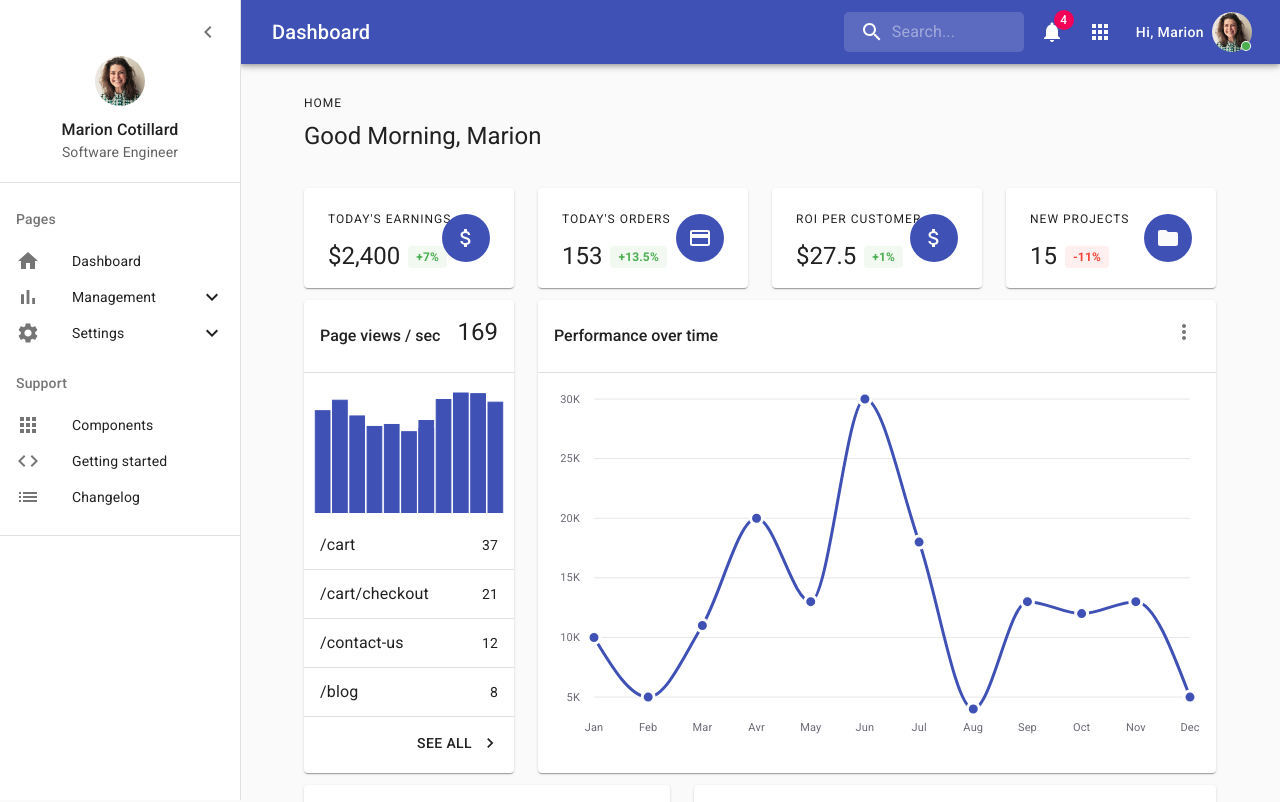
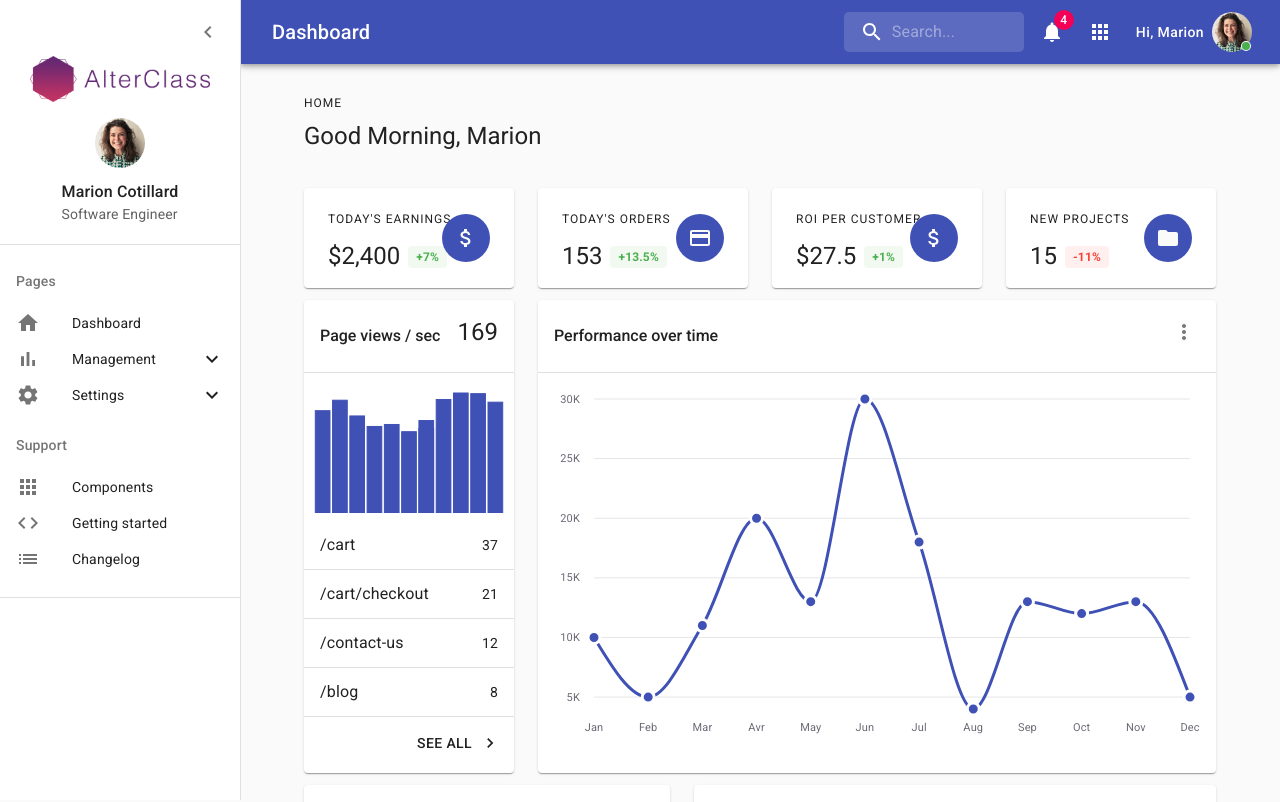
Before and after one commit to AlterClassIO/material-dashboard-react, a React (Create React App) app: page /dashboard in a window 1280 px wide. Shown: the top 802 px of the page. Built offline with nearby package versions, Linux system fonts and the light colour scheme.

Commit message:
feat: add logo to drawer

```diff
--- a/src/components/PersistentDrawer.js
+++ b/src/components/PersistentDrawer.js
@@ -66,6 +66,7 @@ const StyledDivider = styled(Divider)`
 const StyledAvatar = styled(Avatar)`
   width: 50px;
   height: 50px;
+  margin: auto;
   margin-bottom: 12px;
 `;
 const Name = styled(Typography)`
@@ -73,6 +74,10 @@ const Name = styled(Typography)`
 `;
 const Position = styled(Typography)`
   color: ${grey[700]};
+`;
+const Logo = styled.img`
+  display: block;
+  margin: auto;
 `;
 
 // main component
@@ -218,16 +223,34 @@ const PersistentDrawer = (props) => {
         <DrawerHeader height={height}>
           <Grid
             container
+            alignItems="center"
             justify="flex-end"
-            alignItems="center"
           >
             <IconButton onClick={onClose}>
               <ChevronLeftIcon />
             </IconButton>
           </Grid>
-          <StyledAvatar alt="Marion Cotillard" src="/avatar.jpg" />
-          <Name variant="body1">Marion Cotillard</Name>
-          <Position variant="body2">Software Engineer</Position>
+          <Grid
+            container
+            direction="column"
+            alignItems="center"
+            spacing={2}
+          >
+            <Grid item xs={12}>
+              <a href="https://www.alterclass.io">
+                <Logo
+                  src="logo.png"
+                  alt="logo"
+                  width="80%"
+                />
+              </a>
+            </Grid>
+            <Grid item xs={12}>
+              <StyledAvatar alt="Marion Cotillard" src="/avatar.jpg" />
+              <Name variant="body1">Marion Cotillard</Name>
+              <Position variant="body2">Software Engineer</Position>
+            </Grid>
+          </Grid>
         </DrawerHeader>
         <StyledDivider />
         {
```
